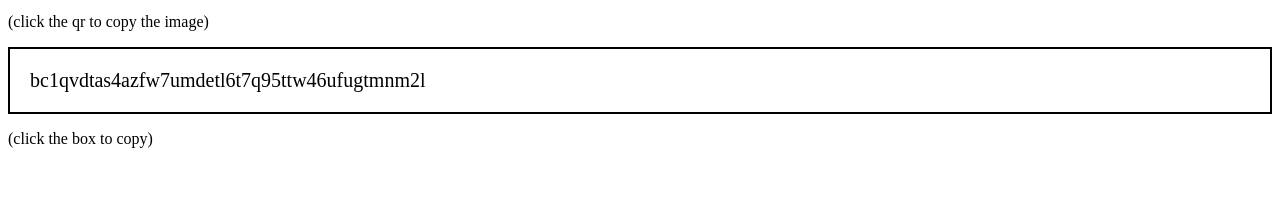
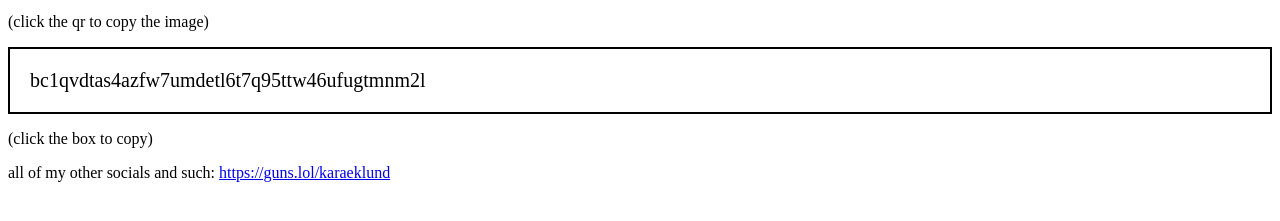
Before and after one commit to onononoo/kaieklund, a plain HTML site: page index.html in a window 1280 px wide. Shown: the part 377-598 px from the top of the page. Drawn offline with Linux system fonts and the light colour scheme.

Commit message:
regerwgegwr

```diff
--- a/index.html
+++ b/index.html
@@ -23,6 +23,8 @@ bc1qvdtas4azfw7umdetl6t7q95ttw46ufugtmnm2l
 </div>
 
 <p id="msg">(click the box to copy)</p>
+
+<p>all of my other socials and such: <a href="https://guns.lol/karaeklund">https://guns.lol/karaeklund</a></p>
 
 <script>
 var ADDRESS = "bc1qvdtas4azfw7umdetl6t7q95ttw46ufugtmnm2l";
```
